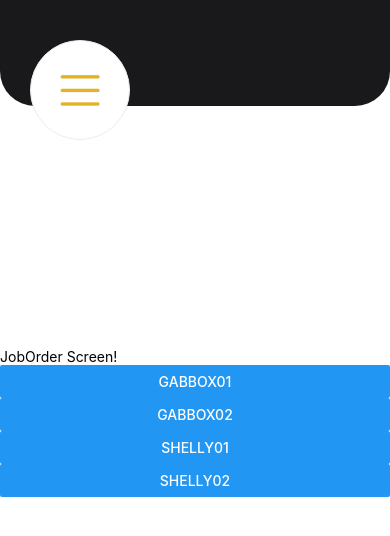
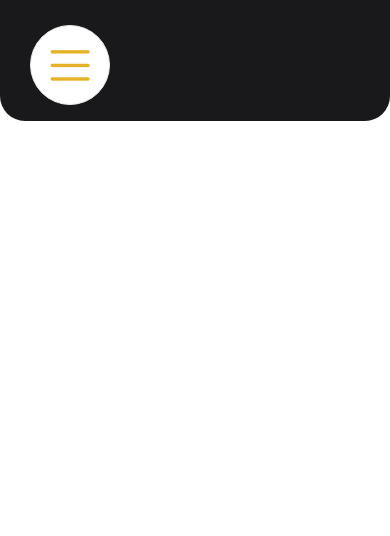
Before and after one commit to quintana0004/Electro-Cool-App, a React Native app in the folder Frontend/: screen /JobOrders in a window 390 px wide. Shown: the top 536 px of the page. Built offline with nearby package versions, Linux system fonts and the light colour scheme.

Commit message:
Adjusted the header sizes to client tablet

```diff
--- a/Frontend/components/Navigation/MenuDropDown.js
+++ b/Frontend/components/Navigation/MenuDropDown.js
@@ -89,15 +89,15 @@ function MenuDropDown() {
 
 const styles = StyleSheet.create({
   circle: {
-    width: 100,
-    height: 100,
+    width: 80,
+    height: 80,
     backgroundColor: Colors.white,
     borderColor: Colors.lightGrey,
     borderWidth: 1,
     justifyContent: "center",
     alignItems: "center",
     borderRadius: 50,
-    marginTop: 40,
+    marginTop: 25,
     marginLeft: 30,
   },
   boxOption: {},
--- a/Frontend/components/UI/Header.js
+++ b/Frontend/components/UI/Header.js
@@ -39,8 +39,8 @@ const styles = StyleSheet.create({
   header: {
     position: "absolute",
     top: 0,
-    borderBottomLeftRadius: 35,
-    borderBottomRightRadius: 35,
+    borderBottomLeftRadius: 25,
+    borderBottomRightRadius: 25,
     flexDirection: "row",
   },
 });
--- a/Frontend/components/UI/MenuBtnNav.js
+++ b/Frontend/components/UI/MenuBtnNav.js
@@ -68,7 +68,7 @@ function MenuBtnNav({ choice, nav }) {
 const styles = StyleSheet.create({
   txtChoice: {
     color: Colors.black,
-    fontSize: 27,
+    fontSize: 20,
     fontWeight: "600",
     textAlign: "center",
     position: "absolute",
@@ -79,12 +79,12 @@ const styles = StyleSheet.create({
     justifyContent: "space-between",
     backgroundColor: Colors.yellowDark,
     borderRadius: 50,
-    width: 255,
+    width: 210,
     height: 72,
     alignItems: "center",
-    marginVertical: 15,
+    marginVertical: 10,
     zIndex: 1,
-    marginLeft: 40,
+    marginLeft: 30,
   },
 });
 
--- a/Frontend/screens/Calendar.js
+++ b/Frontend/screens/Calendar.js
@@ -7,7 +7,7 @@ import Colors from "../constants/Colors/Colors";
 function Calendar({ navigation }) {
   return (
     <View style={styles.container}>
-      <Header divideH={8} colorHeader={Colors.darkBlack} divideW={1}>
+      <Header divideH={7} colorHeader={Colors.darkBlack} divideW={1}>
         <MenuDropDown />
       </Header>
       <View style={styles.body}>
--- a/Frontend/screens/ClientBook.js
+++ b/Frontend/screens/ClientBook.js
@@ -7,7 +7,7 @@ import Colors from "../constants/Colors/Colors";
 function ClientBook({ navigation }) {
   return (
     <View style={styles.container}>
-      <Header divideH={8} divideW={1} colorHeader={Colors.darkBlack}>
+      <Header divideH={7} divideW={1} colorHeader={Colors.darkBlack}>
         <MenuDropDown />
       </Header>
       <View style={styles.body}>
--- a/Frontend/screens/Dashboard.js
+++ b/Frontend/screens/Dashboard.js
@@ -28,13 +28,13 @@ const styles = StyleSheet.create({
     justifyContent: "center",
   },
   greeting: {
-    fontSize: 60,
+    fontSize: 40,
     color: Colors.white,
     fontWeight: "600",
     textAlign: "right",
   },
   user: {
-    fontSize: 60,
+    fontSize: 40,
     color: Colors.brightYellow,
     fontWeight: "600",
     textAlign: "right",
@@ -42,7 +42,7 @@ const styles = StyleSheet.create({
   content: {
     position: "absolute",
     top: 90,
-    left: 400,
+    left: 255,
   },
   body: {
     zIndex: -1,
--- a/Frontend/screens/Invoices.js
+++ b/Frontend/screens/Invoices.js
@@ -7,7 +7,7 @@ import Colors from "../constants/Colors/Colors";
 function Invoices({ navigation }) {
   return (
     <View style={styles.container}>
-      <Header divideH={8} divideW={1} colorHeader={Colors.darkBlack}>
+      <Header divideH={7} divideW={1} colorHeader={Colors.darkBlack}>
         <MenuDropDown />
       </Header>
       <View style={styles.body}>
--- a/Frontend/screens/JobOrders.js
+++ b/Frontend/screens/JobOrders.js
@@ -5,35 +5,12 @@ import MenuDropDown from "../components/Navigation/MenuDropDown";
 import Colors from "../constants/Colors/Colors";
 
 function JobOrders({ navigation }) {
-  //Function of the btns
-  function navSelectClient() {
-    navigation.navigate("CustomerSelection");
-  }
-
-  function navSelectCar() {
-    navigation.navigate("CarSelection");
-  }
-
-  function navClientInformation() {
-    navigation.navigate("ClientInformation");
-  }
-
-  function navCompanyPolicy() {
-    navigation.navigate("CompanyPolicy");
-  }
-
   return (
     <View style={styles.container}>
-      <Header divideH={8} divideW={1} colorHeader={Colors.darkBlack}>
+      <Header divideH={7} divideW={1} colorHeader={Colors.darkBlack}>
         <MenuDropDown />
       </Header>
-      <View style={styles.body}>
-        <Text>JobOrder Screen!</Text>
-        <Button title="Gabbox01" onPress={() => navSelectClient()} />
-        <Button title="Gabbox02" onPress={() => navSelectCar()} />
-        <Button title="Shelly01" onPress={() => navClientInformation()} />
-        <Button title="Shelly02" onPress={() => navCompanyPolicy()} />
-      </View>
+      <View style={styles.body}></View>
     </View>
   );
 }
--- a/Frontend/screens/Settings.js
+++ b/Frontend/screens/Settings.js
@@ -7,7 +7,7 @@ import Colors from "../constants/Colors/Colors";
 function Setting({ navigation }) {
   return (
     <View style={styles.container}>
-      <Header divideH={8} divideW={1} colorHeader={Colors.darkBlack}>
+      <Header divideH={7} divideW={1} colorHeader={Colors.darkBlack}>
         <MenuDropDown />
       </Header>
       <View style={styles.body}>
```
